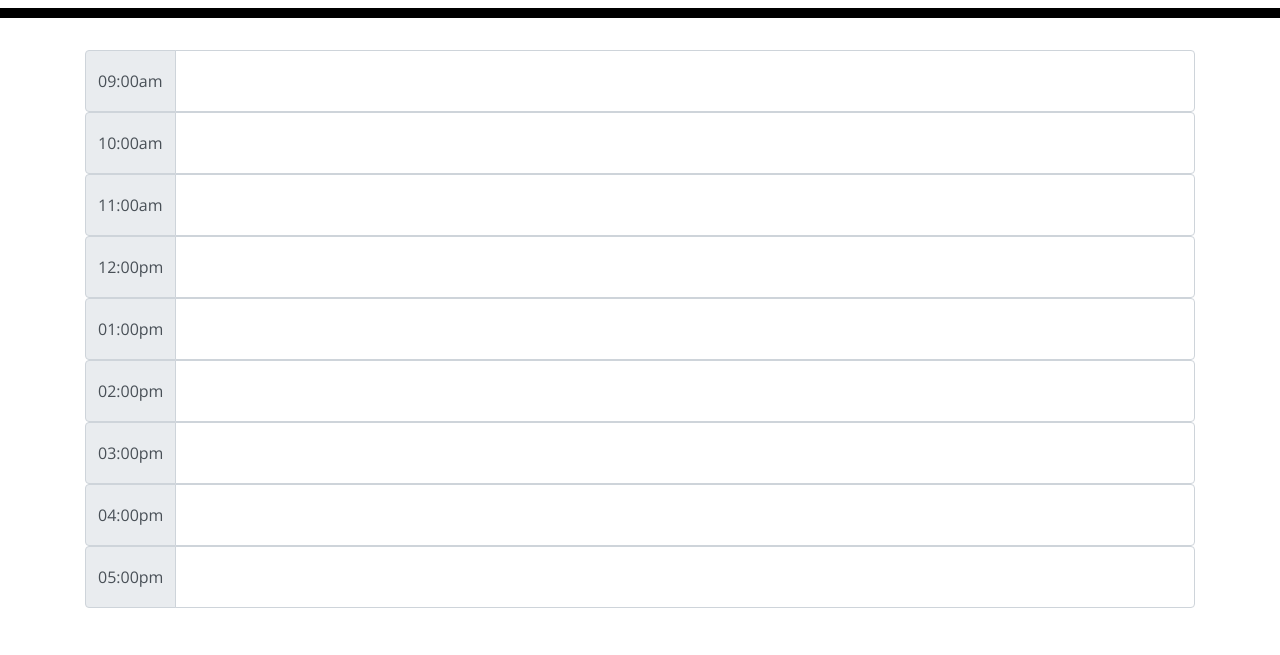
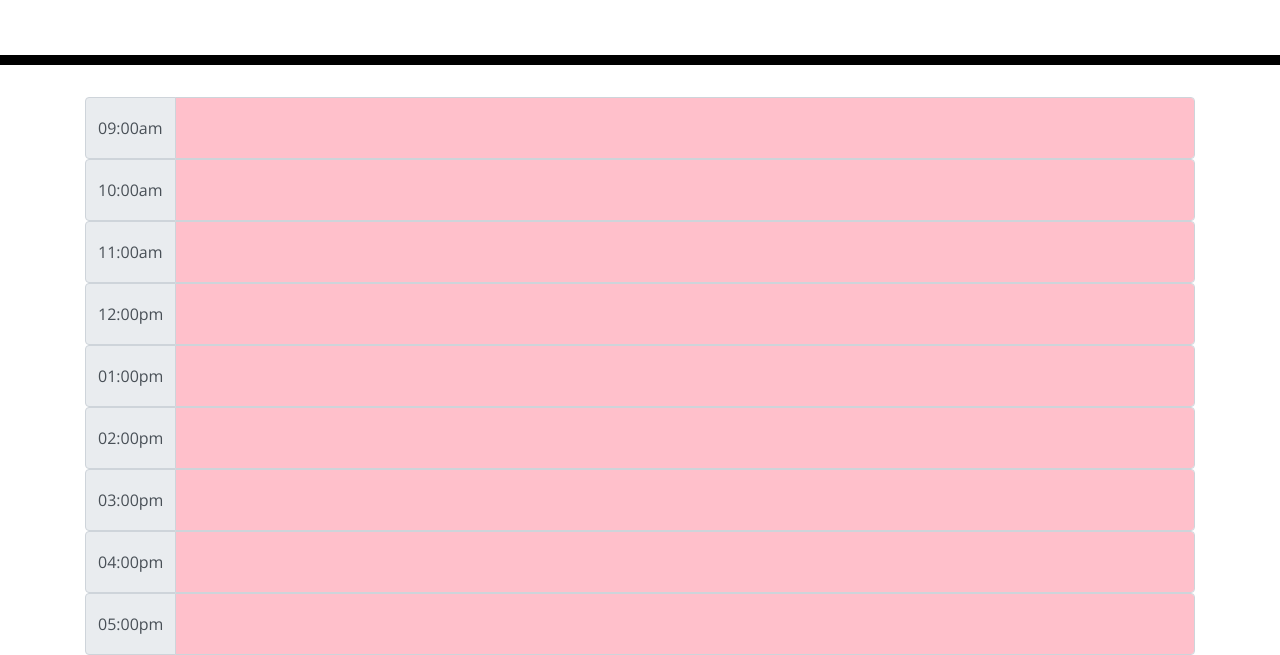
Before and after one commit to baseballbrad12/MyWorkDayApp, a plain HTML site: page index.html in a window 1280 px wide. Shown: the part 250-905 px from the top of the page. Before the commit the page ends 858 px from the top, so only its background shows below. Drawn offline with nearby package versions, Linux system fonts and the light colour scheme; the site is published under a folder, as on GitHub Pages, so addresses that start at the root find nothing.

Commit message:
Edited the src for js file.

```diff
--- a/index.html
+++ b/index.html
@@ -89,6 +89,6 @@
 
     <script src="https://code.jquery.com/jquery-3.4.1.min.js"></script>
     <script src="https://cdnjs.cloudflare.com/ajax/libs/moment.js/2.24.0/moment.min.js"></script>
-    <script src="/script.js" type="text/javascript"></script>
+    <script src="script.js" type="text/javascript"></script>
   </body>
 </html>
```
